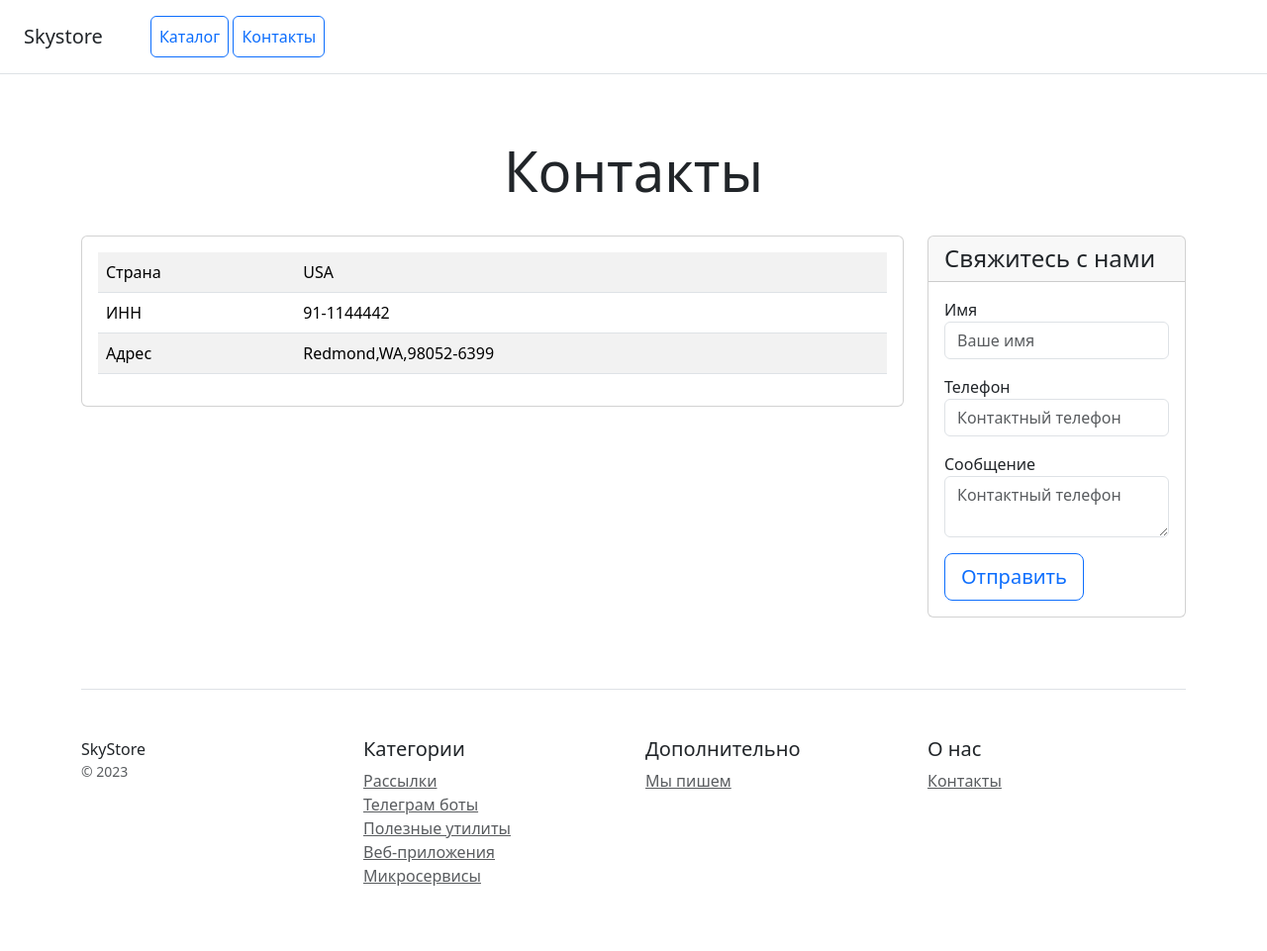
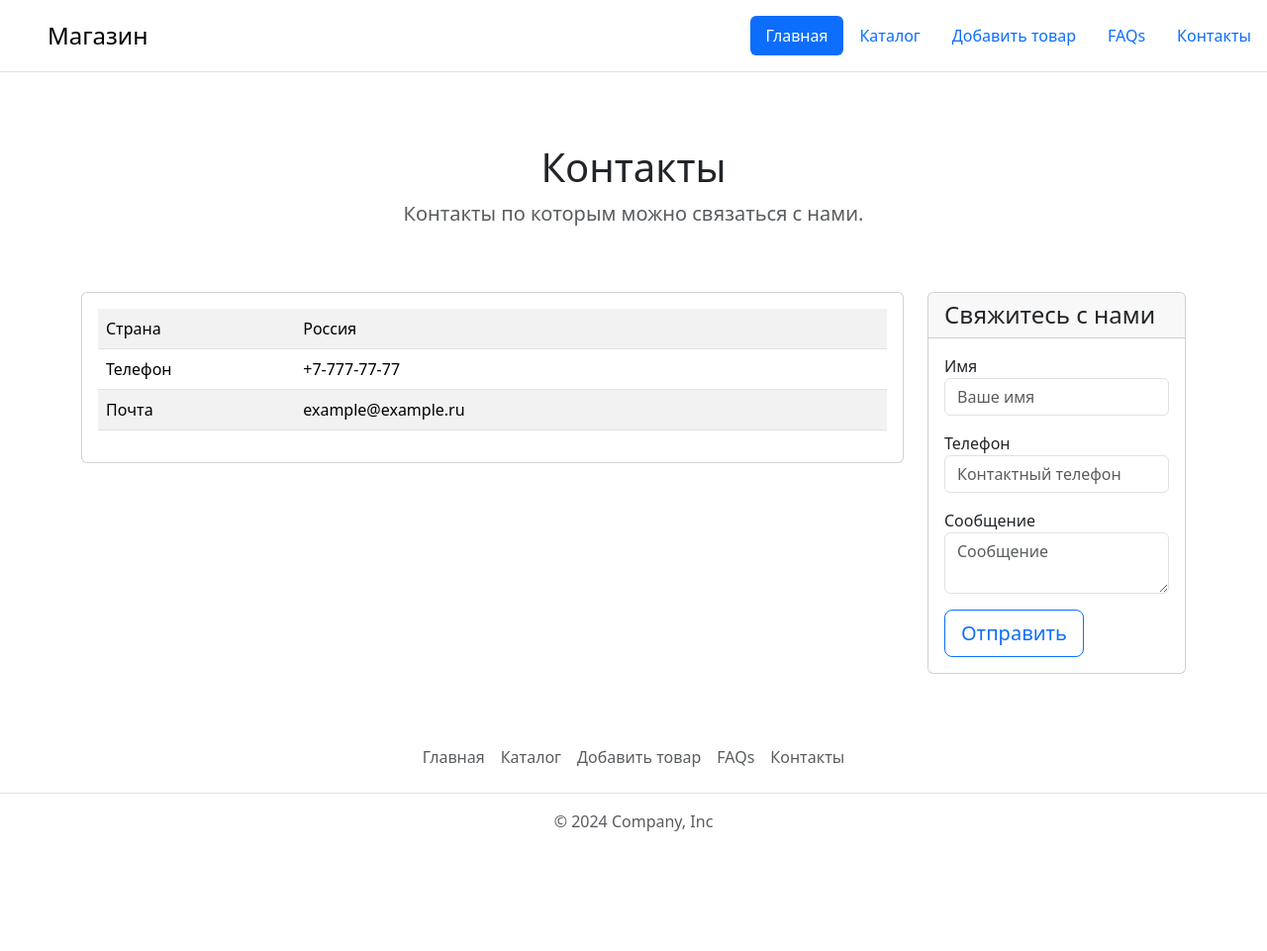
Before and after one commit to buzindmitriy/homework_22, a Django app: page /contacts/ in a window 1280 px wide. Shown: the whole page at 99% size. After the commit the page ends 840 px from the top, so only its background shows below. Run offline with Django 5.2, Linux system fonts and the light colour scheme; some libraries are stand-ins or nearby versions.

Commit message:
update project

```diff
--- a/catalog/templates/contacts.html
+++ b/catalog/templates/contacts.html
@@ -1,25 +1,16 @@
-<!doctype html>
-<html lang="en">
-<head>
-    <meta charset="utf-8">
-    <meta name="viewport" content="width=device-width, initial-scale=1">
-    <title>Skystore</title>
-    <link rel="stylesheet" href="/css/bootstrap.min.css">
-    <!-- Подключите статичеcкие файлы со стилями Bootstrap -->
-</head>
-<body>
-<div class="d-flex flex-column flex-md-row align-items-center p-3 px-md-4 mb-3 bg-white border-bottom box-shadow">
-    <h5 class="my-0 mr-md-auto font-weight-normal">Skystore</h5>
-    <nav class="ms-5">
-        <a class="p-2 btn btn-outline-primary" href="/static">Каталог</a>
-        <a class="p-2 btn btn-outline-primary" href="/contacts/">Контакты</a>
-    </nav>
-</div>
+{% extends 'base.html' %}
 
-<div class="pricing-header px-3 py-3 pt-md-5 pb-md-4 mx-auto text-center">
-    <h1 class="display-4">Контакты</h1>
-</div>
+{% block title %}Контакты{% endblock %}
 
+{% block content %}
+<section class=" text-center container">
+    <div class="row py-lg-5">
+      <div class="col-lg-6 col-md-8 mx-auto">
+        <h1 class="fw-light">Контакты</h1>
+        <p class="lead text-body-secondary">Контакты по которым можно связаться с нами.</p>
+      </div>
+    </div>
+  </section>
 <div class="container">
     <div class="row text-start">
         <div class="col-lg-9 col-md-6 col-sm-12">
@@ -28,15 +19,15 @@
                     <table class="table table-striped">
                         <tr>
                             <td class="w-25">Страна</td>
-                            <td>USA</td>
+                            <td>Россия</td>
                         </tr>
                         <tr>
-                            <td class="w-25">ИНН</td>
-                            <td>91-1144442</td>
+                            <td class="w-25">Телефон</td>
+                            <td>+7-777-77-77</td>
                         </tr>
                         <tr>
-                            <td class="w-25">Адрес</td>
-                            <td>Redmond,WA,98052-6399</td>
+                            <td class="w-25">Почта</td>
+                            <td>example@example.ru</td>
                         </tr>
                     </table>
                 </div>
@@ -60,7 +51,7 @@
                         </div>
                         <div class="mb-3">
                             <label for="message">Сообщение</label>
-                            <textarea type="text" name="message" class="form-control" id="message" placeholder="Контактный телефон" required></textarea>
+                            <textarea type="text" name="message" class="form-control" id="message" placeholder="Сообщение" required></textarea>
                         </div>
                         <button type="submit" class="btn btn-lg btn-block btn-outline-primary">Отправить</button>
                     </form>
@@ -68,39 +59,5 @@
             </div>
         </div>
     </div>
-
-    <footer class="pt-4 my-md-5 pt-md-5 border-top">
-        <div class="row">
-            <div class="col-12 col-md">
-                SkyStore
-                <small class="d-block mb-3 text-muted">&copy; 2023</small>
-            </div>
-            <div class="col-6 col-md">
-                <h5>Категории</h5>
-                <ul class="list-unstyled text-small">
-                    <li><a class="text-muted" href="#">Рассылки</a></li>
-                    <li><a class="text-muted" href="#">Телеграм боты</a></li>
-                    <li><a class="text-muted" href="#">Полезные утилиты</a></li>
-                    <li><a class="text-muted" href="#">Веб-приложения</a></li>
-                    <li><a class="text-muted" href="#">Микросервисы</a></li>
-                </ul>
-            </div>
-            <div class="col-6 col-md">
-                <h5>Дополнительно</h5>
-                <ul class="list-unstyled text-small">
-                    <li><a class="text-muted" href="#">Мы пишем</a></li>
-                </ul>
-            </div>
-            <div class="col-6 col-md">
-                <h5>О нас</h5>
-                <ul class="list-unstyled text-small">
-                    <li><a class="text-muted" href="/contacts/">Контакты</a></li>
-                </ul>
-            </div>
-        </div>
-    </footer>
-</div>
-
-<script src="/js/bootstrap.bundle.min.js"></script>
-</body>
-</html>
+    </div>
+{% endblock %}
--- a/catalog/urls.py
+++ b/catalog/urls.py
@@ -1,10 +1,11 @@
 from django.urls import path
 from . import views
-from catalog.apps import CatalogConfig
 
-app_name = CatalogConfig.name
+
 app_name = 'catalog'
 urlpatterns = [
     path('home/', views.home_view, name='home'),
     path('contacts/', views.contacts_view, name='contacts'),
-    ]
+    path('product_detail/<int:pk>', views.product_detail, name='product_detail'),
+    path('add_product', views.add_product, name='add_product')
+]
--- a/catalog/views.py
+++ b/catalog/views.py
@@ -1,8 +1,36 @@
-from django.shortcuts import render
+from django.core.paginator import Paginator, EmptyPage, PageNotAnInteger
 from django.http import HttpResponse
+from django.shortcuts import render, get_object_or_404
+
+from catalog.models import Product, Category
+
 
 def home_view(request):
-    return render(request, 'home.html')
+    products = Product.objects.all()
+    p = Paginator(products, 3)
+    page = request.GET.get('page')
+    try:
+        page_obj = p.get_page(page)  # returns the desired page object
+    except PageNotAnInteger:
+        # if page_number is not an integer then assign the first page
+        page_obj = p.page(1)
+    except EmptyPage:
+        # if page is empty then return last page
+        page_obj = p.page(p.num_pages)
+    context = {'page_obj': page_obj}
+    return render(request, 'products_list.html', context)
+
+
+# def products_list(request):
+#     # Получение всех продуктов из БД
+#     products = Product.objects.all()
+#     return render(request, 'products_list.html', {'products': products})
+
+
+def product_detail(request, pk):
+    # Получение продукта из БД по его ID
+    product = get_object_or_404(Product, pk=pk)
+    return render(request, 'product_detail.html', {'product': product})
 
 
 def contacts_view(request):
@@ -20,3 +48,27 @@ def contact(request):
         # Здесь мы просто возвращаем простой ответ
         return HttpResponse(f"Спасибо, {name}! Ваше сообщение получено.")
     return render(request, 'contact.html')
+
+
+def add_product(request):
+    if request.method == 'POST':
+        # Получение данных из формы
+        name = request.POST.get('name')
+        description = request.POST.get('description')
+        price = request.POST.get('price')
+        category_id = request.POST.get('category')
+        image = request.FILES.get('image')  # Загрузка изображения продукта (если оно есть)
+        stock = request.POST.get('stock')
+        # Создание нового продукта
+        product = Product.objects.create(
+            name=name,
+            description=description,
+            price=price,
+            category_id=category_id,
+            image=image,
+            stock=stock,
+        )
+        return HttpResponse(f"Продукт '{product.name}' успешно добавлен.")
+    # Формирование формы добавления продукта
+    categories = Category.objects.all()
+    return render(request, 'add_product.html', {'categories': categories})
```
